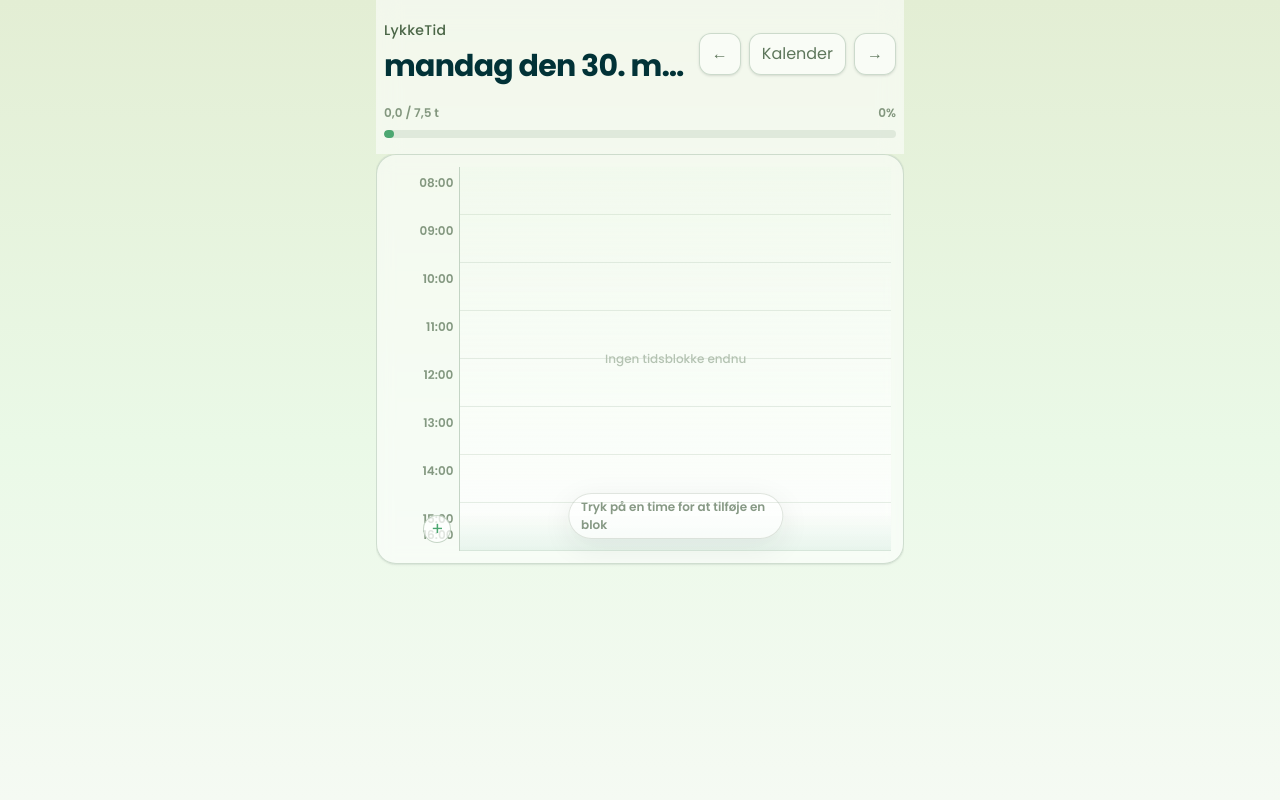
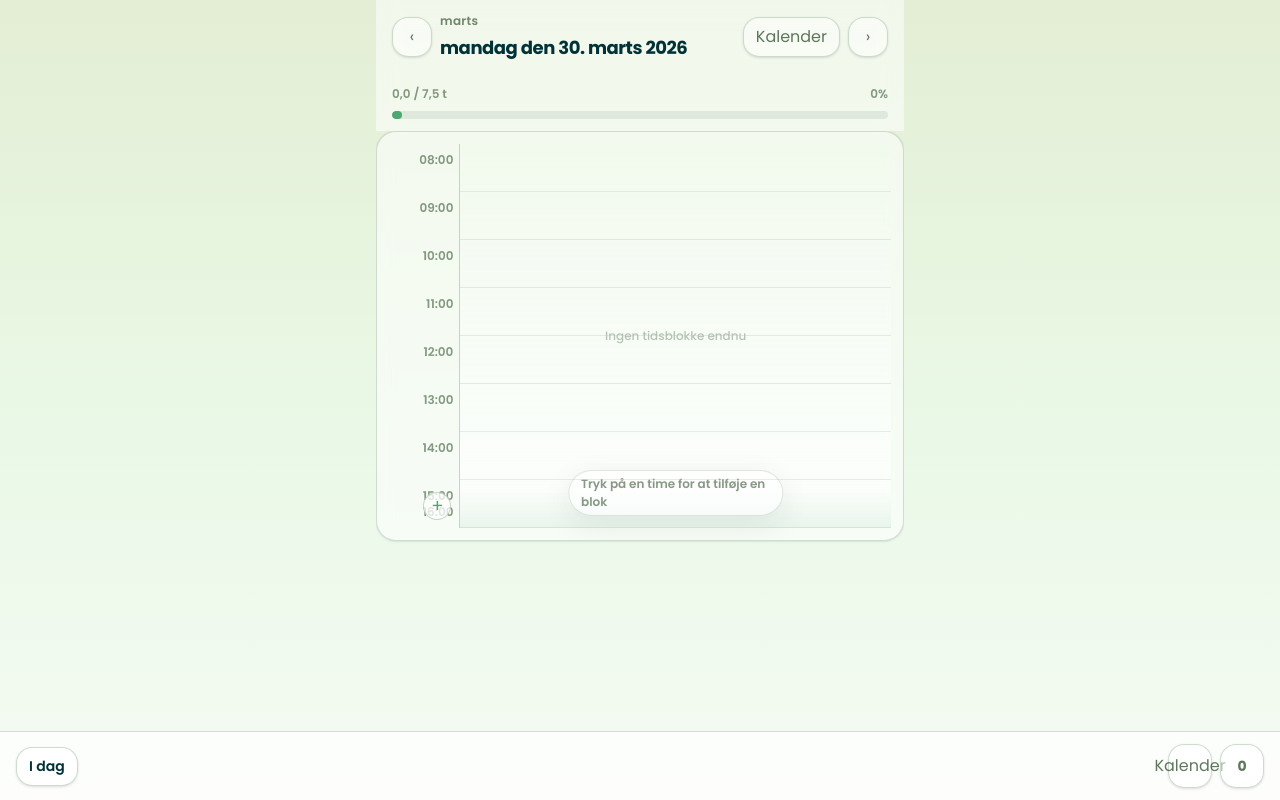
Before and after one commit to espensen-mik/LykkeTid-app, a Next.js app: page / in a window 1280 px wide. Built offline with nearby package versions, Linux system fonts and the light colour scheme.

Commit message:
calendar2

```diff
--- a/app/page.tsx
+++ b/app/page.tsx
@@ -136,30 +136,35 @@ export default function Home() {
         onTouchStart={handleTouchStart}
         onTouchEnd={handleTouchEnd}
       >
-        <div className="px-1 pb-2 pt-5 sm:px-2">
+        <div className="px-2 pb-3 pt-3 sm:px-4">
+          {/* Top app bar */}
           <div className="flex items-center justify-between gap-3">
-          <div className="min-w-0">
-            <p className="text-sm font-medium tracking-wide text-evergreen/90">LykkeTid</p>
-            <h1 className="mt-2 min-h-[2.25rem] truncate text-2xl font-bold tracking-tight text-forest sm:min-h-[2.5rem] sm:text-3xl">
-              {dayLabel}
-            </h1>
-          </div>
-
-          {/* Desktop day navigation */}
-          <div className="hidden items-center gap-2 sm:flex">
+            <div className="flex items-center gap-2">
               <button
                 type="button"
                 onClick={() => goDay(-1)}
                 aria-label="Forrige dag"
-              className="rounded-xl border border-line-soft/60 bg-white/50 px-3 py-2 text-evergreen/80 shadow-sm hover:bg-pastel/25"
+                className="flex h-10 w-10 items-center justify-center rounded-2xl border border-line-soft/60 bg-white/45 text-evergreen/80 shadow-sm hover:bg-pastel/25"
               >
-              ←
+                ‹
               </button>
+
+              <div className="min-w-0">
+                <div className="text-[12px] font-semibold tracking-wide text-evergreen/70">
+                  {selectedDayKey ? new Intl.DateTimeFormat("da-DK", { month: "long" }).format(fromDayKey(selectedDayKey)) : ""}
+                </div>
+                <div className="mt-1 truncate text-[18px] font-extrabold tracking-tight text-forest">
+                  {dayLabel}
+                </div>
+              </div>
+            </div>
+
+            <div className="flex items-center gap-2">
               <button
                 type="button"
                 onClick={openDayPicker}
                 aria-label="Åbn kalender"
-              className="rounded-xl border border-line-soft/60 bg-white/50 px-3 py-2 text-evergreen/80 shadow-sm hover:bg-pastel/25"
+                className="flex h-10 items-center justify-center rounded-2xl border border-line-soft/60 bg-white/45 px-3 text-evergreen/80 shadow-sm hover:bg-pastel/25"
               >
                 Kalender
               </button>
@@ -167,27 +172,32 @@ export default function Home() {
                 type="button"
                 onClick={() => goDay(1)}
                 aria-label="Næste dag"
-              className="rounded-xl border border-line-soft/60 bg-white/50 px-3 py-2 text-evergreen/80 shadow-sm hover:bg-pastel/25"
+                className="flex h-10 w-10 items-center justify-center rounded-2xl border border-line-soft/60 bg-white/45 text-evergreen/80 shadow-sm hover:bg-pastel/25"
               >
-              →
+                ›
               </button>
             </div>
           </div>
 
-          {/* Mobile calendar button */}
-          <div className="mt-3 flex items-center justify-end sm:hidden">
-            <button
-              type="button"
-              onClick={openDayPicker}
-              aria-label="Åbn kalender"
-              className="rounded-xl border border-line-soft/60 bg-white/50 px-3 py-2 text-evergreen/80 shadow-sm hover:bg-pastel/25"
+          {/* Lightweight “event chips” from entries */}
+          <div className="mt-3 flex flex-wrap items-center gap-2">
+            {selectedEntries.slice(0, 3).map((e) => (
+              <span
+                key={`${e.id}-chip`}
+                className="inline-flex max-w-[12rem] items-center gap-1 rounded-full border border-line-soft/60 bg-white/45 px-2 py-1 text-[12px] font-semibold text-evergreen/80"
               >
-              Kalender
-            </button>
+                {e.project}
+              </span>
+            ))}
+            {selectedEntries.length > 3 && (
+              <span className="inline-flex rounded-full border border-line-soft/60 bg-white/45 px-2 py-1 text-[12px] font-semibold text-evergreen/70">
+                +{selectedEntries.length - 3}
+              </span>
+            )}
           </div>
 
           {/* Progress bar */}
-          <div className="mt-4 pb-2">
+          <div className="mt-3">
             <div className="flex items-center justify-between text-[12px] font-semibold text-evergreen/60">
               <span>
                 {trackedLabel} / 7,5 t
@@ -209,12 +219,45 @@ export default function Home() {
         aria-label="Tidsregistreringer for i dag"
       >
         {/* Scrollable day view */}
-        <div className="flex-1 overflow-y-auto overscroll-contain [-webkit-overflow-scrolling:touch]">
+        <div className="flex-1 overflow-y-auto overscroll-contain [-webkit-overflow-scrolling:touch] pb-24">
           <div className="pb-10">
             <DayTimeline entries={selectedEntries} onEntriesChange={setSelectedEntries} />
           </div>
         </div>
       </section>
+
+      {/* Bottom quick actions (mobile) */}
+      <div className="fixed bottom-0 left-0 right-0 z-[45] border-t border-line-soft/55 bg-white/75 backdrop-blur-sm">
+        <div className="flex items-center justify-between gap-3 px-4 py-3">
+          <button
+            type="button"
+            className="rounded-2xl border border-line-soft/60 bg-white/55 px-3 py-2 text-[14px] font-semibold text-forest shadow-sm hover:bg-pastel/25"
+            onClick={() => {
+              const now = new Date();
+              setSelectedDayKey(toDayKey(now));
+              setDayLabel(formatDay(now));
+            }}
+          >
+            I dag
+          </button>
+
+          <div className="flex items-center gap-2">
+            <button
+              type="button"
+              className="flex h-11 w-11 items-center justify-center rounded-2xl border border-line-soft/60 bg-white/55 text-evergreen/80 shadow-sm hover:bg-pastel/25"
+              onClick={openDayPicker}
+              aria-label="Åbn kalender"
+            >
+              Kalender
+            </button>
+            <div className="flex h-11 w-11 items-center justify-center rounded-2xl border border-line-soft/60 bg-white/55 text-evergreen/80 shadow-sm">
+              <span className="text-[14px] font-bold" aria-label="Antal blokke">
+                {selectedEntries.length}
+              </span>
+            </div>
+          </div>
+        </div>
+      </div>
 
       {/* Day picker bottom sheet */}
       {dayPickerOpen && (
```
Lines whose indentation alone changed are shown as unchanged.
